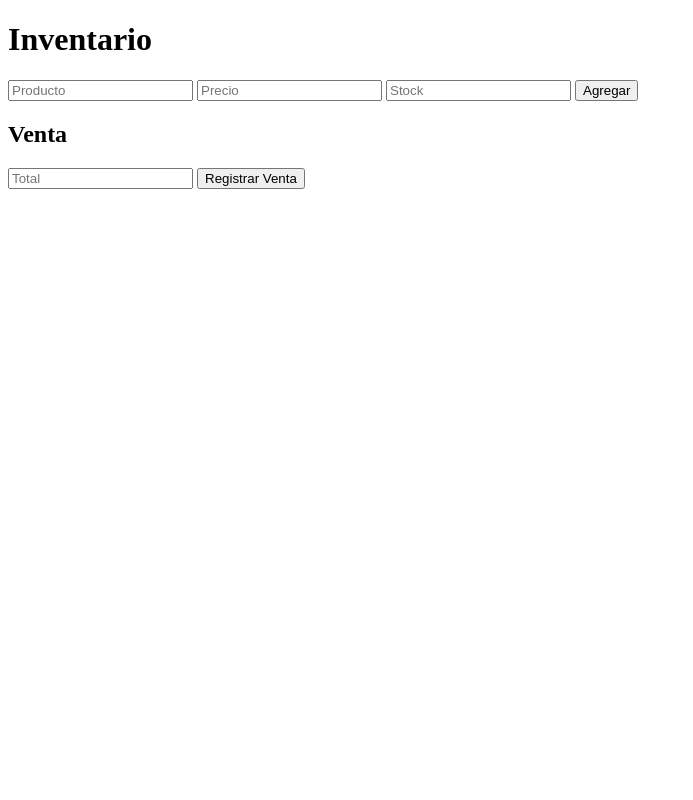
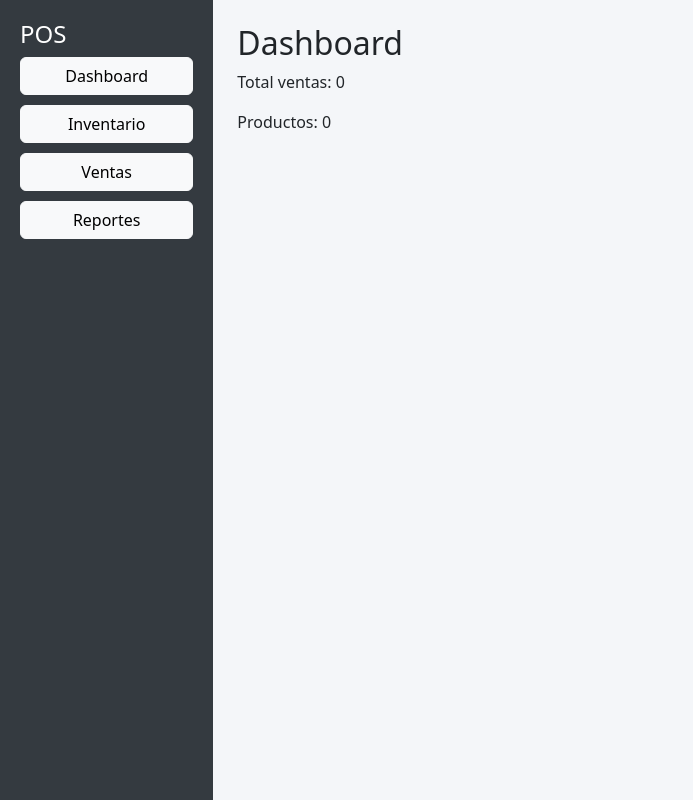
Before and after one commit to CeroLogo/prototipo-pos, a plain HTML site: page index.html in a window 1280 px wide. Shown: the whole page, without its empty margins (0-693 px from the left). Drawn offline with nearby package versions, Linux system fonts and the light colour scheme; no server answers.

Commit message:
Refactor index.html for improved layout and styling
Updated HTML structure and added Bootstrap for styling. Enhanced layout with sidebar and sections for dashboard, inventory, sales, and reports.

```diff
--- a/index.html
+++ b/index.html
@@ -1,23 +1,94 @@
 <!DOCTYPE html>
-<html>
+<html lang="es">
 <head>
-  <title>Prototipo POS</title>
+<meta charset="UTF-8">
+<title>Sistema POS</title>
+
+<link href="https://cdn.jsdelivr.net/npm/bootstrap@5.3.0/dist/css/bootstrap.min.css" rel="stylesheet">
+
+<style>
+body { background:#f4f6f9; }
+.sidebar {
+  height:100vh;
+  background:#343a40;
+  color:white;
+  padding:20px;
+}
+.sidebar button {
+  width:100%;
+  margin-bottom:10px;
+}
+.section { display:none; }
+.active { display:block; }
+</style>
 </head>
+
 <body>
 
-<h1>Inventario</h1>
+<div class="container-fluid">
+<div class="row">
 
-<input id="name" placeholder="Producto">
-<input id="price" placeholder="Precio">
-<input id="stock" placeholder="Stock">
-<button onclick="addProduct()">Agregar</button>
+<!-- SIDEBAR -->
+<div class="col-2 sidebar">
+  <h4>POS</h4>
+  <button class="btn btn-light" onclick="show('dashboard')">Dashboard</button>
+  <button class="btn btn-light" onclick="show('inventory')">Inventario</button>
+  <button class="btn btn-light" onclick="show('sales')">Ventas</button>
+  <button class="btn btn-light" onclick="show('reports')">Reportes</button>
+</div>
 
-<ul id="list"></ul>
+<!-- CONTENT -->
+<div class="col-10 p-4">
 
-<h2>Venta</h2>
-<input id="total" placeholder="Total">
-<button onclick="addSale()">Registrar Venta</button>
+<!-- DASHBOARD -->
+<div id="dashboard" class="section active">
+  <h2>Dashboard</h2>
+  <p>Total ventas: <span id="totalSales">0</span></p>
+  <p>Productos: <span id="totalProducts">0</span></p>
+</div>
+
+<!-- INVENTARIO -->
+<div id="inventory" class="section">
+  <h2>Inventario</h2>
+
+  <input id="name" placeholder="Producto" class="form-control mb-2">
+  <input id="price" placeholder="Precio" class="form-control mb-2">
+  <input id="stock" placeholder="Stock" class="form-control mb-2">
+
+  <button class="btn btn-success mb-3" onclick="addProduct()">Agregar</button>
+
+  <table class="table table-bordered">
+    <thead>
+      <tr><th>Nombre</th><th>Precio</th><th>Stock</th></tr>
+    </thead>
+    <tbody id="productTable"></tbody>
+  </table>
+</div>
+
+<!-- VENTAS -->
+<div id="sales" class="section">
+  <h2>Ventas</h2>
+
+  <select id="productSelect" class="form-control mb-2"></select>
+  <input id="qty" placeholder="Cantidad" class="form-control mb-2">
+
+  <button class="btn btn-primary" onclick="sell()">Vender</button>
+
+  <p class="mt-3">Total: $<span id="saleTotal">0</span></p>
+</div>
+
+<!-- REPORTES -->
+<div id="reports" class="section">
+  <h2>Reportes</h2>
+
+  <ul id="salesList"></ul>
+</div>
+
+</div>
+</div>
+</div>
 
 <script src="app.js"></script>
+
 </body>
 </html>
```
